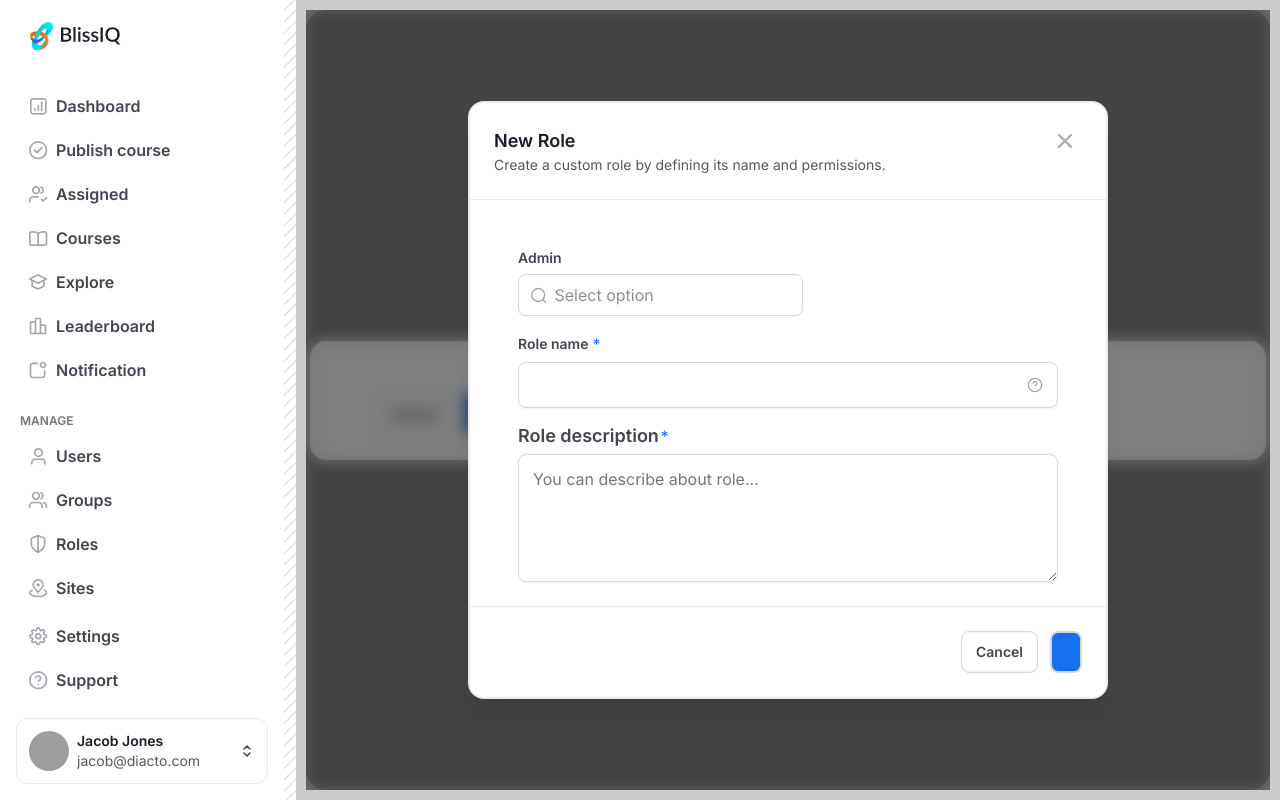
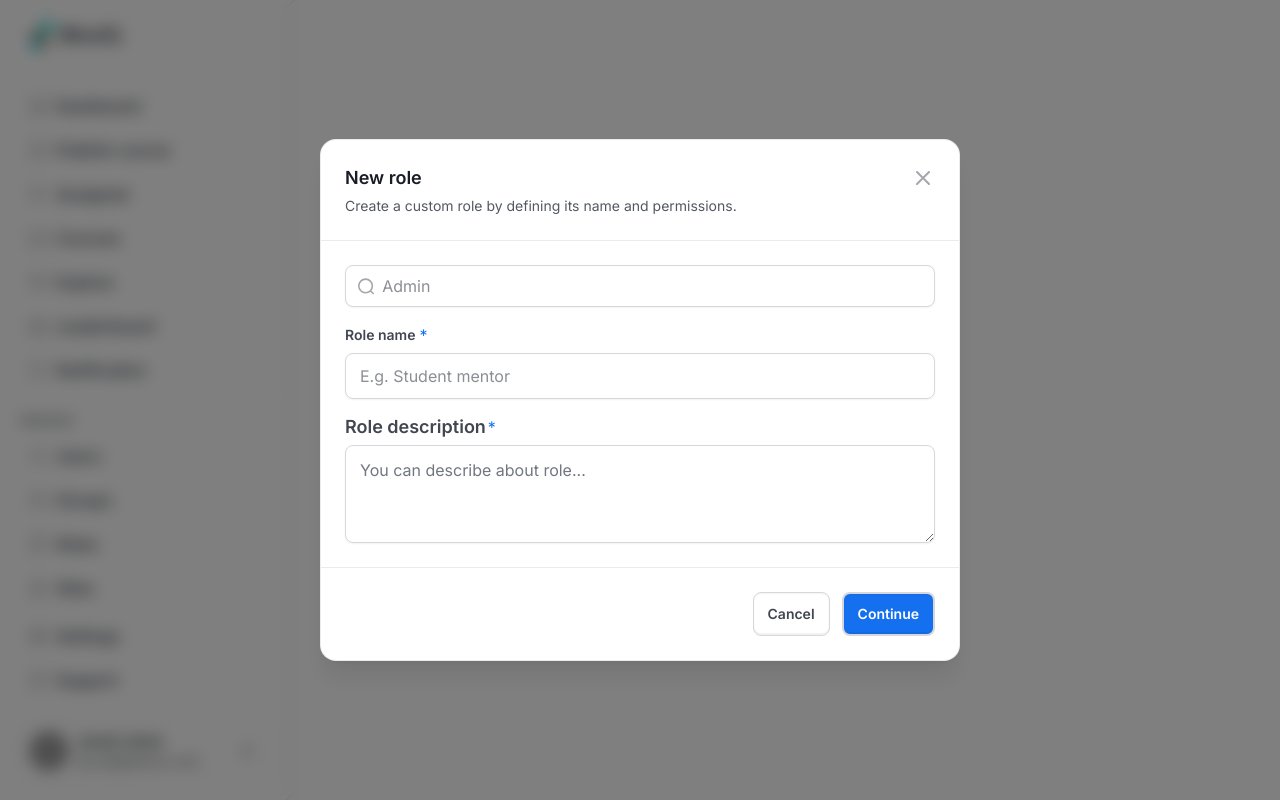
Before and after one commit to PrathamDave77/BlisIq, a React (Vite) app: page / in a window 1280 px wide. Built offline with nearby package versions, Linux system fonts and the light colour scheme; grey boxes are pictures that could not be loaded.

Commit message:
Modified textarea input

```diff
--- a/src/AdminScreens/AddNewRole.jsx
+++ b/src/AdminScreens/AddNewRole.jsx
@@ -1,37 +1,37 @@
-import React from 'react'
-import { useState } from 'react';
-import Select from '../Base/Components/Input/Select.jsx';
-import Inputfields from '../Base/Components/Input/Inputfields.jsx';
-import Textareainputfield from '../Base/Components/Input/Textareainputfield.jsx';
+import React, { useState } from "react";
+import Select from "../Base/Components/Input/Select.jsx";
+import Inputfields from "../Base/Components/Input/Inputfields.jsx";
+import Textareainputfield from "../Base/Components/Input/Textareainputfield.jsx";
 import Modal from "../Base/Components/Modal/Modal.jsx";
-import { Close } from '../Base/Creator/Icons/Icons.jsx';
-import ModalActions from '../Base/Components/Modal/ModalActions.jsx';
 
 const AddNewRole = () => {
   const [showSiteModal, setShowSiteModal] = useState(true);
+
   return (
-    <div className="bg-(--color-alpha-black-20) backdrop-blur-sm flex p-2.5 justify-center items-center w-full">
+    <Modal
+      isOpen={showSiteModal}
+      onClose={() => setShowSiteModal(false)}
+      title="New role"
+      subtitle="Create a custom role by defining its name and permissions."
+      buttonText="Continue"
+      width="50vw"
+    >
+      <Select size="md" searchable placeholder="Admin" />
 
-      <div className="flex p-xs items-center gap-2.5 shrink-0 rounded-3xl bg-(--color-alpha-black-10) backdrop-blur-sm w-full h-full">
+      <Inputfields
+        size="md"
+        label="Role name"
+        placeholder="E.g. Student mentor"
+        required
+      />
 
-        <div className="flex flex-col items-start flex-1 rounded-2xl border border-border-secondary-alt bg-bg-primary shadow-xs ">
-          <Modal isOpen={showSiteModal} onClose={() => setShowSiteModal(false)} title="New Role" subtitle="Create a custom role by defining its name and permissions." buttonText={Close} width="640px">
-            <div className="flex px-3xl pt-3xl justify-center items-start gap-md self-stretch h-full w-full">
-              <div id="Form" className="flex flex-col items-start justify-center gap-xl flex-1">
-                <Select size="md" searchable label="Admin" />
-                <Inputfields size="md" label="Role name" required />
-                <Textareainputfield label="Role description" required />
-              </div>
-            </div>
-          </Modal>
-          <ModalActions variant="Checkbox" Divider />
-        </div>
+      <Textareainputfield
+        label="Role description"
+        placeholder="You can describe about role..."
+        required
+      />
+    </Modal>
+  );
+};
 
-      </div>
-
-    </div>
-
-  )
-}
-
-export default AddNewRole
+export default AddNewRole;
--- a/src/App.jsx
+++ b/src/App.jsx
@@ -478,7 +478,7 @@ function App() {
     //    </div>
     //</Modal>  */}
 
-    <div className="w-full flex">
+    <div className="w-full flex h-full">
       {/*<SidebarMenu />*/}
       <SidebarMenu
         sections={SIDEBAR_SECTIONS}
--- a/src/Base/Components/Input/Inputfields.jsx
+++ b/src/Base/Components/Input/Inputfields.jsx
@@ -87,7 +87,7 @@ export default function Inputfields({
         />
 
         <div className="flex items-center gap-2 shrink-0">
-          {isError ? <ErrorIcon /> : <HelpIcon />}
+          {isError ? <ErrorIcon /> : ""}
           {WebsiteCopy && (
             <button type="button" className="pl-2 border-l border-border-primary text-sm font-semibold text-text-secondary hover:text-text-primary">
               Copy
--- a/src/Base/Components/Input/Select.jsx
+++ b/src/Base/Components/Input/Select.jsx
@@ -64,7 +64,7 @@ export default function Select({
   options = [],
   value: value,
 
-  placeholder = "Select option",
+  placeholder,
 
   className,
 }) {
@@ -97,7 +97,7 @@ export default function Select({
   }, []);
 
   return (
-    <div className="flex flex-col gap-sm relative" ref={wrapperRef}>
+    <div className="flex flex-col gap-sm relative w-full h-full" ref={wrapperRef}>
       {label && (
         <label className="text-text-secondary text-sm leading-sm font-semibold">
           {label}
@@ -164,7 +164,7 @@ export default function Select({
             className="bg-transparent outline-none w-full"
           />
         ) : (
-          <span className="flex-1 text-left">
+          <span className="flex-1 text-left ">
             {selected?.label || placeholder}
           </span>
         )}
--- a/src/Base/Components/Input/Textareainputfield.jsx
+++ b/src/Base/Components/Input/Textareainputfield.jsx
@@ -26,7 +26,7 @@ export default function Textareainputfield({
 }) {
 
   return (
-    <div className="flex flex-col gap-sm w-full items-start ">
+    <div className="flex flex-col gap-sm w-full items-start h-[128px]">
 
       {/* Label */}
       {label && (
@@ -42,7 +42,7 @@ export default function Textareainputfield({
       <textarea defaultValue="You can describe about role..."
         className={cn(
           inputStyles({ size }),
-          isError && "border-border-error-subtle focus-visible:border-border-error py-lg px-[14px]"
+          isError && "border-border-error-subtle focus-visible:border-border-error py-lg px-[14px] w-full h-full "
         )}
         {...props}
       />
--- a/src/Base/Components/Modal/Modal.jsx
+++ b/src/Base/Components/Modal/Modal.jsx
@@ -14,37 +14,49 @@ const Modal = ({
   if (!isOpen) return null;
 
   return (
-    <div className="fixed inset-0 z-50 flex items-center justify-center bg-black/50 backdrop-blur p-4 overflow-auto">
+    <div className="fixed inset-0 z-50 flex items-center justify-center bg-black/50 backdrop-blur p-4 h-full w-full">
 
       <div
-        className="font-inter rounded-2xl border-2 border-border-secondary-alt bg-bg-primary shadow-xl w-full"
-        style={{ maxWidth: width || "512px" }}
+        className="font-inter w-full rounded-2xl border border-border-secondary-alt bg-bg-primary shadow-xl flex flex-col "
+        style={{ maxWidth: width || "520px" }}
       >
-        <div className="gap-xs p-3xl border-b border-border-secondary">
+
+        {/* Header */}
+        <div className="p-3xl border-b border-border-secondary">
           <div className="flex justify-between items-center">
-            <h2 className="text-text-primary text-lg font-semibold leading-lg">
+            <h2 className="text-lg font-semibold text-text-primary">
               {title}
             </h2>
+
             <button
-              className="w-[24px] h-[24px] cursor-pointer"
+              className="w-6 h-6 flex items-center justify-center"
               onClick={onClose}
             >
               <Cross />
             </button>
           </div>
-          <p className="text-text-tertiary text-sm leading-sm font-normal">
+
+          <p className="text-sm text-text-tertiary mt-1">
             {subtitle}
           </p>
         </div>
 
-        <div className="p-3xl">{children}</div>
+        {/* Body */}
+        <div className="p-3xl flex flex-col gap-xl">
+          {children}
+        </div>
 
-        <div className="p-3xl flex justify-end gap-lg border-t border-border-secondary">
+        {/* Footer */}
+        <div className="p-3xl border-t border-border-secondary flex justify-end gap-lg">
           <Button onClick={onClose} variant="secondary">
             Cancel
           </Button>
-          <Button variant="primary">{buttonText}</Button>
+
+          <Button variant="primary">
+            {buttonText}
+          </Button>
         </div>
+
       </div>
     </div>
   );
```
